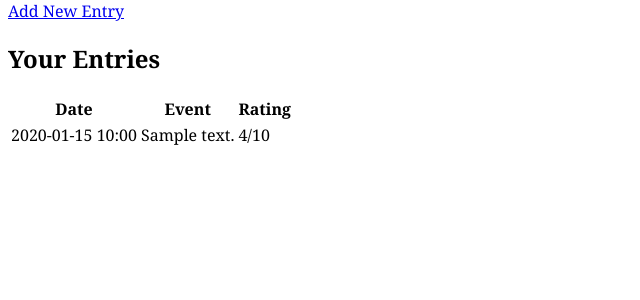
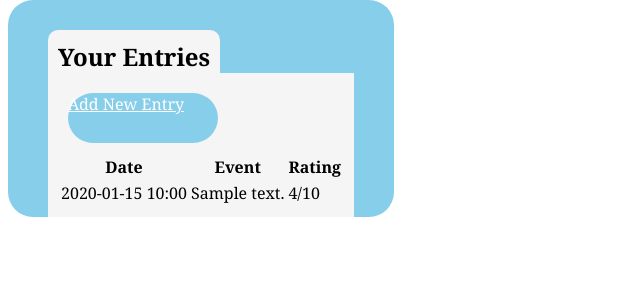
Before and after one commit to zcoder365/MySeriesofFortunateEvents, a Flask app: page / in a window 1280 px wide. Shown: the part 158-458 px from the top of the page, without its empty margins (0-640 px from the left). Run offline with Flask 3, Linux system fonts and the light colour scheme; the visitor is signed in with stand-in values (Sample User, id 1); tables that the repository leaves empty hold one stand-in row (values such as "Sample post").

Commit message:
update styles and text areas

```diff
--- a/templates/index.html
+++ b/templates/index.html
@@ -1,27 +1,29 @@
 {% extends "base.html" %}
 {% block content %}
-    <div class="mb-4">
-        <a href="/add_entry" class="bg-blue-500 text-white px-4 py-2 rounded hover:bg-blue-600">Add New Entry</a>
-    </div>
-    <div class="bg-white shadow rounded-lg p-6">
-        <h2 class="text-xl mb-4">Your Entries</h2>
-        <table class="w-full">
+<div class="form-container">
+    <h2 class="form-text">Your Entries</h2>
+    <form>
+        <div class="form-block1">
+            <a href="/add_entry" class="form-btn">Add New Entry</a>
+        </div>
+        <table>
             <thead>
-                <tr class="border-b">
-                    <th class="text-left py-2">Date</th>
-                    <th class="text-left py-2">Event</th>
-                    <th class="text-left py-2">Rating</th>
+                <tr>
+                    <th>Date</th>
+                    <th>Event</th>
+                    <th>Rating</th>
                 </tr>
             </thead>
             <tbody>
                 {% for event in events %}
-                <tr class="border-b">
-                    <td class="py-2">{{ event.date.strftime('%Y-%m-%d %H:%M') }}</td>
-                    <td class="py-2">{{ event.content }}</td>
-                    <td class="py-2">{{ event.rating }}/10</td>
+                <tr>
+                    <td>{{ event.date.strftime('%Y-%m-%d %H:%M') }}</td>
+                    <td>{{ event.content }}</td>
+                    <td>{{ event.rating }}/10</td>
                 </tr>
                 {% endfor %}
             </tbody>
         </table>
-    </div>
+    </form>
+</div>
 {% endblock %}
```
